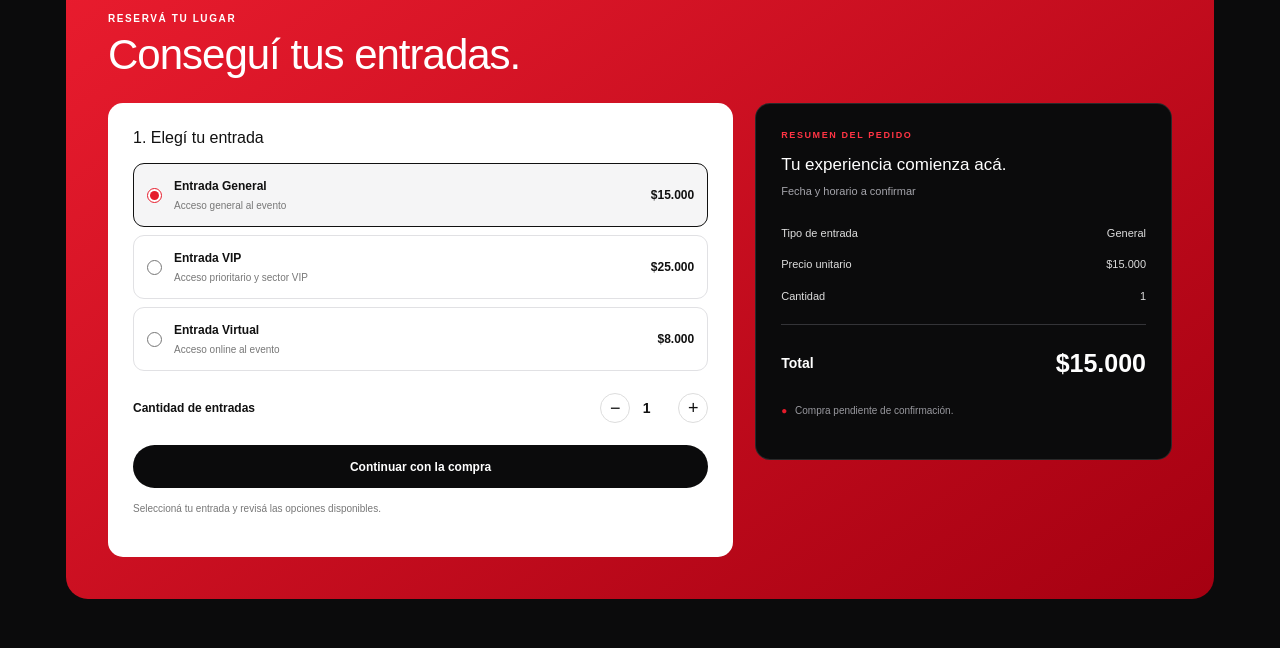
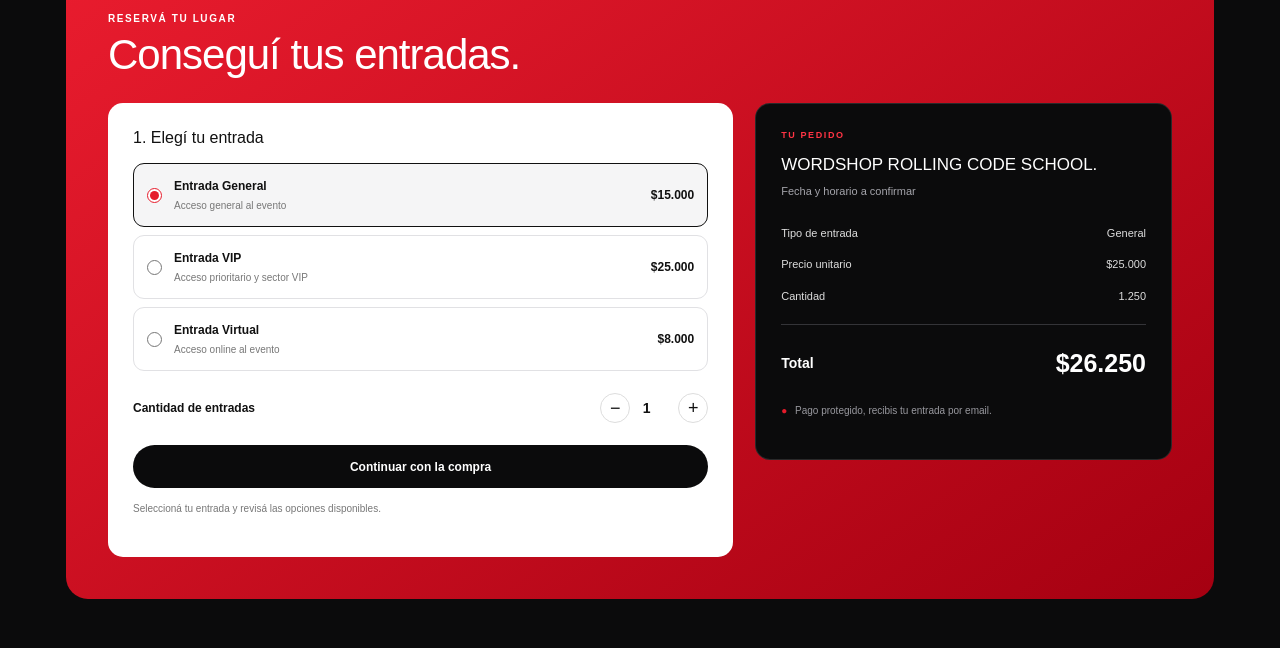
Before and after one commit to pabloig2026-cpu/code-in-progress, a plain HTML site: page index.html in a window 1280 px wide. Shown: the part 3240-3888 px from the top of the page. Drawn offline with nearby package versions, Linux system fonts and the light colour scheme.

Commit message:
modificando las enradas

```diff
--- a/index.html
+++ b/index.html
@@ -494,8 +494,8 @@
 
             <!-- RESUMEN -->
             <aside class="order-summary">
-              <span class="eyebrow">RESUMEN DEL PEDIDO</span>
-              <h3>Tu experiencia comienza acá.</h3>
+              <span class="eyebrow">TU PEDIDO</span>
+              <h3>WORDSHOP ROLLING CODE SCHOOL.</h3>
 
               <p class="order-date">Fecha y horario a confirmar</p>
 
@@ -506,24 +506,24 @@
 
               <div class="summary-line">
                 <span>Precio unitario</span>
-                <span>$15.000</span>
+                <span>$25.000</span>
               </div>
 
               <div class="summary-line">
                 <span>Cantidad</span>
-                <span>1</span>
+                <span>1.250</span>
               </div>
 
               <div class="summary-divider"></div>
 
               <div class="summary-total">
                 <strong>Total</strong>
-                <strong>$15.000</strong>
+                <strong>$26.250</strong>
               </div>
 
               <p class="secure-note">
                 <span>●</span>
-                Compra pendiente de confirmación.
+                Pago protegido, recibis tu entrada por email.
               </p>
             </aside>
           </div>
```
